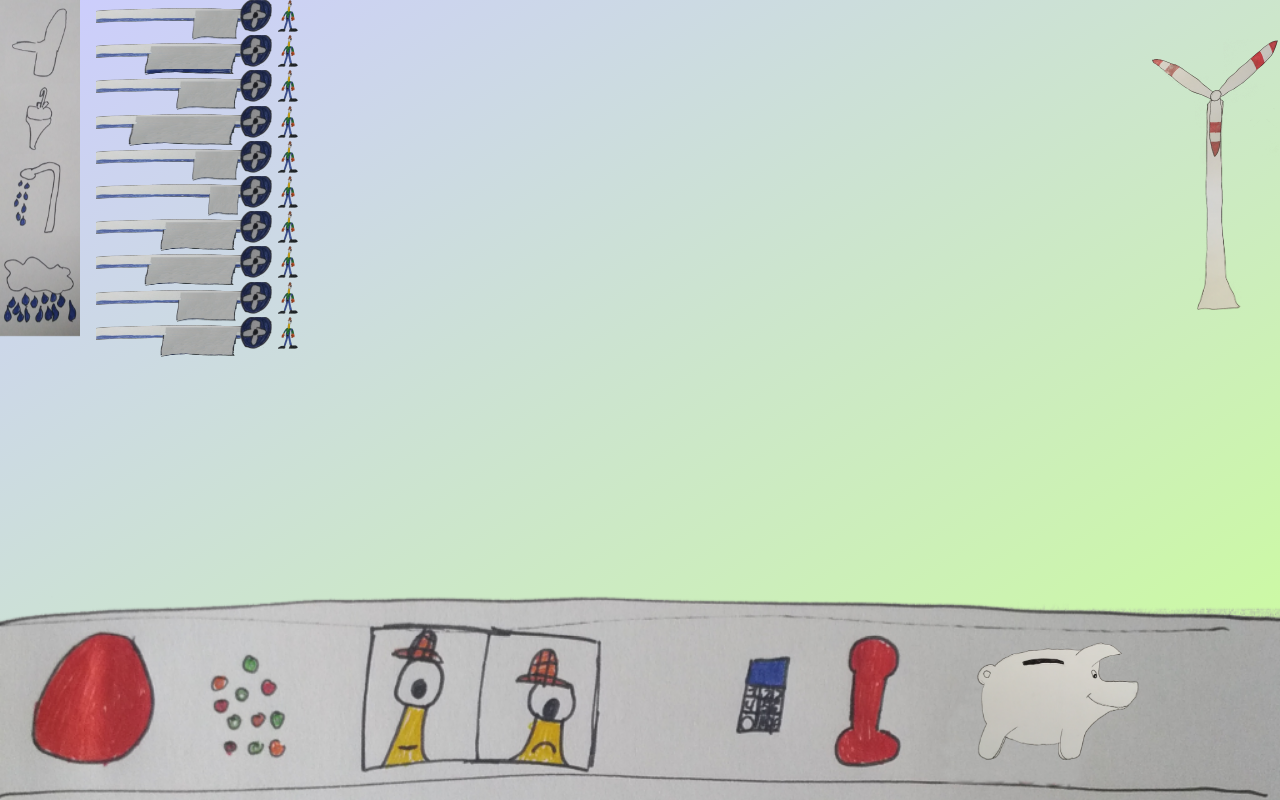
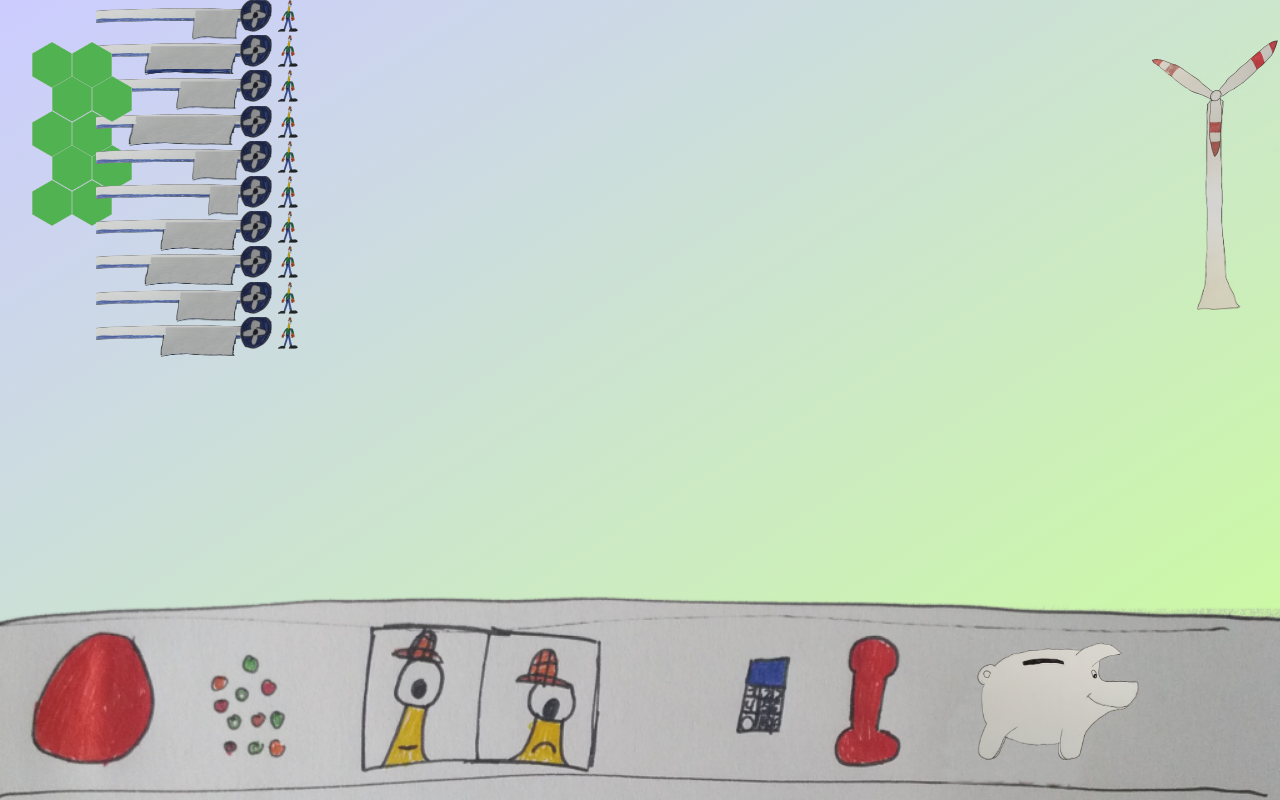
Before and after one commit to tursics/energyhack-2017, a website: page index.html in a window 1280 px wide. Drawn offline with Linux system fonts and the light colour scheme.

Commit message:
show some hexagons

```diff
--- a/css/index.css
+++ b/css/index.css
@@ -180,6 +180,40 @@ body {
 	background-image: url(../assets/crash-small.png);
 }
 
+.hex {
+	background-image: url(../assets/hex-void.png);
+	background-repeat: no-repeat;
+	background-size: 2.5em 3.5em;
+	width: 2.5em;
+	height: 3.5em;
+	position: absolute;
+	pointer-events: none;
+}
+.hex.fill0 {
+	background-image: url(../assets/hex-tank0.png);
+}
+.hex.fill1 {
+	background-image: url(../assets/hex-tank1.png);
+}
+.hex.fill2 {
+	background-image: url(../assets/hex-tank2.png);
+}
+.hex.fill3 {
+	background-image: url(../assets/hex-tank3.png);
+}
+.hex.fill4 {
+	background-image: url(../assets/hex-tank4.png);
+}
+.hex.fill5 {
+	background-image: url(../assets/hex-tank5.png);
+}
+.hex.fill6 {
+	background-image: url(../assets/hex-tank6.png);
+}
+.hex.crash {
+	background-image: url(../assets/hex-crash.png);
+}
+
 .worker {
 	background-image: url(../assets/man-worker-small.png);
 	background-size: 2em;
--- a/index.html
+++ b/index.html
@@ -13,6 +13,7 @@
     <script src="./js/jquery.slim.min.js"></script>
     <script src="./js/popper.min.js"></script>
     <script src="./js/bootstrap.min.js"></script>
+    <script src="./js/hexagon.js"></script>
     <script src="./js/pig.js"></script>
     <script src="./js/watertank.js"></script>
     <script src="./js/waterturbine.js"></script>
--- /dev/null
+++ b/js/hexagon.js
@@ -0,0 +1,82 @@
+/*jslint browser: true*/
+/*global $,window,waterTank*/
+
+//-----------------------------------------------------------------------
+
+var hexagon = {
+
+	parent: null,
+	items: [],
+
+	//-------------------------------------------------------------------
+
+	init: function (parent) {
+		'use strict';
+
+		this.parent = parent;
+
+		var i, str = '', selector;
+
+		for (i = 0; i < waterTank.length(); ++i) {
+			selector = 'hex' + i;
+			this.items.push({
+				selector: '#' + selector,
+				tank: i
+			});
+
+			str += '<div id="' + selector + '" class="hex pumpStation fill0"></div>';
+		}
+
+		this.parent.html(this.parent.html() + str);
+	},
+
+	//-------------------------------------------------------------------
+
+	getTank: function (number) {
+		'use strict';
+
+		var i;
+
+		for (i = 0; i < this.items.length; ++i) {
+			if (this.items[i].tank === number) {
+				return $(this.items[i].selector);
+			}
+		}
+
+		return null;
+	},
+
+	//-------------------------------------------------------------------
+
+	initEvents: function () {
+		'use strict';
+
+		$(window).resize(function () {
+			hexagon.onResize();
+		});
+
+		hexagon.onResize();
+	},
+
+	//-------------------------------------------------------------------
+
+	onResize: function () {
+		'use strict';
+
+		var i, line;
+
+		for (i = 0; i < this.items.length; ++i) {
+			line = Math.trunc(i / 2);
+			$(this.items[i].selector).css({
+				'left': 2 + 2.5 * ((i % 2) + (line % 2) * 0.5) + 'em',
+				'top': 2 + 2.15 * (line) + 'em',
+				'z-index': 100 - line
+			});
+		}
+	}
+
+	//-------------------------------------------------------------------
+
+};
+
+//-----------------------------------------------------------------------
--- a/js/index.js
+++ b/js/index.js
@@ -42,7 +42,7 @@ function initBoard(parent) {
 	'use strict';
 	var str = '';
 
-	str += '<div class="board-left"></div>';
+//	str += '<div class="board-left"></div>';
 	str += '<div class="board-bottom"></div>';
 
 	parent.html(parent.html() + str);
@@ -56,6 +56,7 @@ function initScreen() {
 	var node = $('#start');
 
 	initBoard(node);
+	hexagon.init(node);
 	waterTurbine.init(node);
 	pig.init(node);
 	windTurbine.init(node);
@@ -63,6 +64,7 @@ function initScreen() {
 	initWorker(node);
 	initEnd(node);
 
+	hexagon.initEvents();
 	waterTank.initEvents();
 	waterTurbine.initEvents();
 	pig.initEvents();
--- a/js/watertank.js
+++ b/js/watertank.js
@@ -1,5 +1,5 @@
 /*jslint browser: true*/
-/*global $,setInterval*/
+/*global $,setInterval,hexagon*/
 
 //-----------------------------------------------------------------------
 
@@ -44,6 +44,10 @@ var waterTank = {
 	increaseTank: function (node) {
 		'use strict';
 
+		if (null === node) {
+			return;
+		}
+
 		if (node.hasClass('fill0')) {
 			node.removeClass('fill0').addClass('fill1');
 		} else if (node.hasClass('fill1')) {
@@ -65,6 +69,10 @@ var waterTank = {
 
 	decreaseTank: function (node) {
 		'use strict';
+
+		if (null === node) {
+			return;
+		}
 
 		if (node.hasClass('fill6')) {
 			node.removeClass('fill6').addClass('fill5');
@@ -90,33 +98,43 @@ var waterTank = {
 
 		setInterval(function () {
 			that.increaseTank($('#tank' + '0'));
+			waterTank.increaseTank(hexagon.getTank(0));
 		}, 3000);
 		setInterval(function () {
 			that.increaseTank($('#tank' + 1));
+			waterTank.increaseTank(hexagon.getTank(1));
 		}, 5000);
 		setInterval(function () {
 			that.increaseTank($('#tank' + 2));
+			waterTank.increaseTank(hexagon.getTank(2));
 		}, 3000);
 		setInterval(function () {
 			that.increaseTank($('#tank' + 3));
+			waterTank.increaseTank(hexagon.getTank(3));
 		}, 3000);
 		setInterval(function () {
 			that.increaseTank($('#tank' + 4));
+			waterTank.increaseTank(hexagon.getTank(4));
 		}, 6000);
 		setInterval(function () {
 			that.increaseTank($('#tank' + 5));
+			waterTank.increaseTank(hexagon.getTank(5));
 		}, 7000);
 		setInterval(function () {
 			that.increaseTank($('#tank' + 6));
+			waterTank.increaseTank(hexagon.getTank(6));
 		}, 3000);
 		setInterval(function () {
 			that.increaseTank($('#tank' + 7));
+			waterTank.increaseTank(hexagon.getTank(7));
 		}, 4000);
 		setInterval(function () {
 			that.increaseTank($('#tank' + 8));
+			waterTank.increaseTank(hexagon.getTank(8));
 		}, 6000);
 		setInterval(function () {
 			that.increaseTank($('#tank' + 9));
+			waterTank.increaseTank(hexagon.getTank(9));
 		}, 4000);
 	},
 
--- a/js/waterturbine.js
+++ b/js/waterturbine.js
@@ -1,5 +1,5 @@
 /*jslint browser: true*/
-/*global $,setInterval,pig,waterTank*/
+/*global $,setInterval,pig,waterTank,hexagon*/
 
 //-----------------------------------------------------------------------
 
@@ -28,8 +28,7 @@ var waterTurbine = {
 
 	initEvents: function () {
 		'use strict';
-		var i,
-			that = this;
+		var i;
 
 		$('.turbine').on('click', function () {
 			var elem = $(this);
@@ -46,25 +45,27 @@ var waterTurbine = {
 		});
 
 		setInterval(function () {
-			for (i = 0; i < that.turbines.length; ++i) {
-				var turbine = $('#turbine' + i),
-					elem = $('#tank' + i);
+			for (i = 0; i < waterTurbine.turbines.length; ++i) {
+				var turbine = $('#turbine' + i);
 				if (turbine.hasClass('on2')) {
-					waterTank.decreaseTank(elem);
-					waterTank.decreaseTank(elem);
+					waterTank.decreaseTank($('#tank' + i));
+					waterTank.decreaseTank($('#tank' + i));
+					waterTank.decreaseTank(hexagon.getTank(i));
+					waterTank.decreaseTank(hexagon.getTank(i));
 					pig.increaseCosts(2);
 				}
 			}
 		}, 1000);
 		setInterval(function () {
-			for (i = 0; i < that.turbines.length; ++i) {
-				var turbine = $('#turbine' + i),
-					elem = $('#tank' + i);
+			for (i = 0; i < waterTurbine.turbines.length; ++i) {
+				var turbine = $('#turbine' + i);
 				if (turbine.hasClass('on1')) {
-					waterTank.decreaseTank(elem);
+					waterTank.decreaseTank($('#tank' + i));
+					waterTank.decreaseTank(hexagon.getTank(i));
 					pig.increaseCosts(1);
 				} else if (turbine.hasClass('on3')) {
-					waterTank.decreaseTank(elem);
+					waterTank.decreaseTank($('#tank' + i));
+					waterTank.decreaseTank(hexagon.getTank(i));
 					pig.increaseCosts(1);
 				}
 			}
```
Also changed, not shown: assets/hex-crash.png (added), assets/hex-green.png (added), assets/hex-tank0.png (added), assets/hex-tank1.png (added), assets/hex-tank2.png (added), assets/hex-tank3.png (added), assets/hex-tank4.png (added), assets/hex-tank5.png (added), assets/hex-tank6.png (added), assets/hex-void.png (added).
